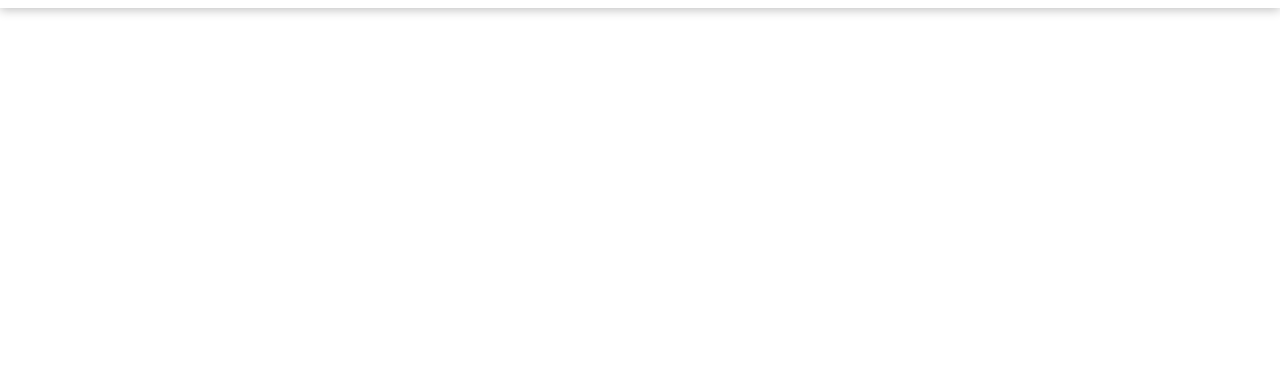
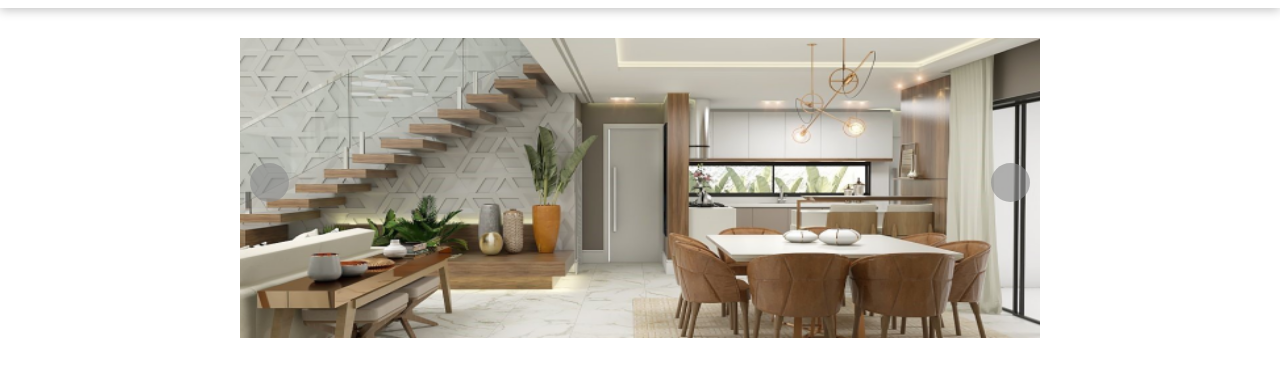
Before and after one commit to eudev-i/lovt-loft, a website: page src/views/home.html in a window 1280 px wide. Shown: the part 62-438 px from the top of the page. Drawn offline with Linux system fonts and the light colour scheme.

Commit message:
section banner

```diff
--- a/src/public/css/home.css
+++ b/src/public/css/home.css
@@ -38,3 +38,39 @@ header img {
 header img:hover {
   cursor: pointer;
 }
+
+section {
+  display: flex;
+  justify-content: center;
+  padding-top: 30px;
+}
+
+#banner {
+  width: 800px;
+  height: 300px;
+}
+
+#areaCirculo {
+  display: flex;
+  justify-content: space-between;
+  padding-left: 10px;
+  padding-right: 10px;
+  position: absolute;
+  margin-top: 125px;
+  width: 780px;
+  height: 40px;
+}
+
+.circulo {
+  width: 39px;
+  height: 39px;
+  border-radius: 50%;
+  background-color: rgba(141, 141, 141, 0.62);
+  display: flex;
+  align-items: center;
+}
+
+#bannerImg {
+  width: 800px;
+  height: 300px;
+}
--- a/src/views/home.html
+++ b/src/views/home.html
@@ -16,5 +16,16 @@
     </div>
     <img src="/img/menu.png" alt="Menu" title="Menu">
   </header>
+  <section>
+    <div id="banner">
+      <div id="areaCirculo">
+        <div class="circulo">
+        </div>
+        <div class="circulo">
+        </div>
+      </div>
+      <img src="/img/image1.png" alt="Banner" title="Banner" id="bannerImg">
+    </div>
+  </section>
 </body>
 </html>
```
